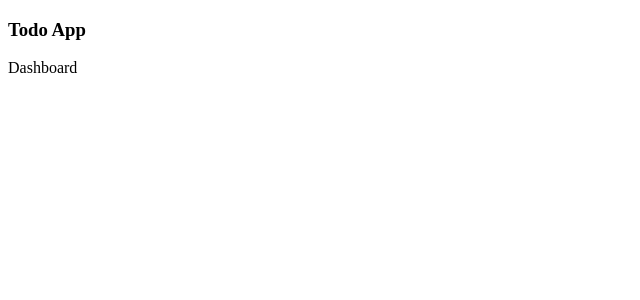
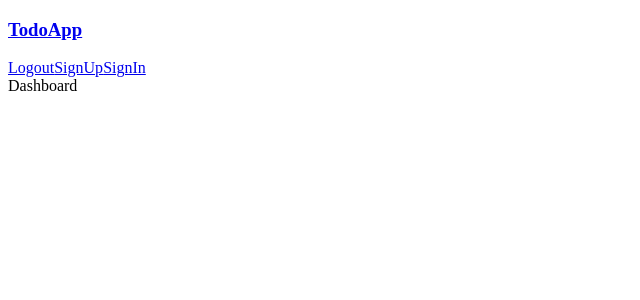
Before and after one commit to seongsoo96/toy-projects, a React (Create React App) app in the folder todo-with-auth/: page / in a window 1280 px wide. Shown: the top 300 px of the page, without its empty margins (0-640 px from the left). Built offline with nearby package versions, Linux system fonts and the light colour scheme.

Commit message:
feat: add NavBar layout

```diff
--- a/todo-with-auth/src/App.tsx
+++ b/todo-with-auth/src/App.tsx
@@ -2,12 +2,13 @@ import { BrowserRouter, Route, Routes } from 'react-router-dom';
 import SignIn from './components/auth/SignIn';
 import SignUp from './components/auth/SignUp';
 import Dashboard from './components/dashboard/Dashboard';
+import NavBar from './components/layout/NavBar';
 
 function App() {
   return (
     <>
       <BrowserRouter>
-        <h3>Todo App</h3>
+        <NavBar />
         <Routes>
           <Route path="/signin" element={<SignIn />} />
           <Route path="/signup" element={<SignUp />} />
--- /dev/null
+++ b/todo-with-auth/src/components/layout/NavBar.tsx
@@ -0,0 +1,16 @@
+import React from 'react';
+import { Link } from 'react-router-dom';
+import NavItems from './NavItems';
+
+export default function NavBar() {
+  return (
+    <nav>
+      <nav>
+        <Link to="/">
+          <h3>TodoApp</h3>
+        </Link>
+        <NavItems />
+      </nav>
+    </nav>
+  );
+}
--- /dev/null
+++ b/todo-with-auth/src/components/layout/NavItems.tsx
@@ -0,0 +1,12 @@
+import React from 'react';
+import { Link } from 'react-router-dom';
+
+export default function NavItems() {
+  return (
+    <>
+      <Link to="/signin">Logout</Link>
+      <Link to="/signup">SignUp</Link>
+      <Link to="/signin">SignIn</Link>
+    </>
+  );
+}
```
